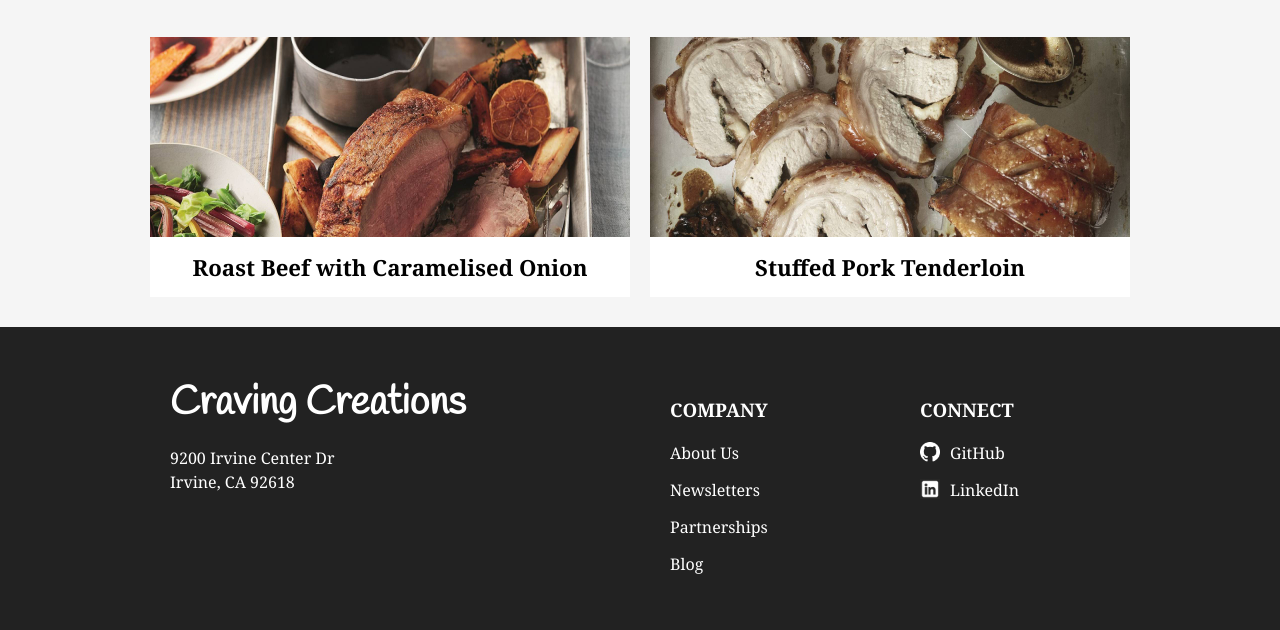
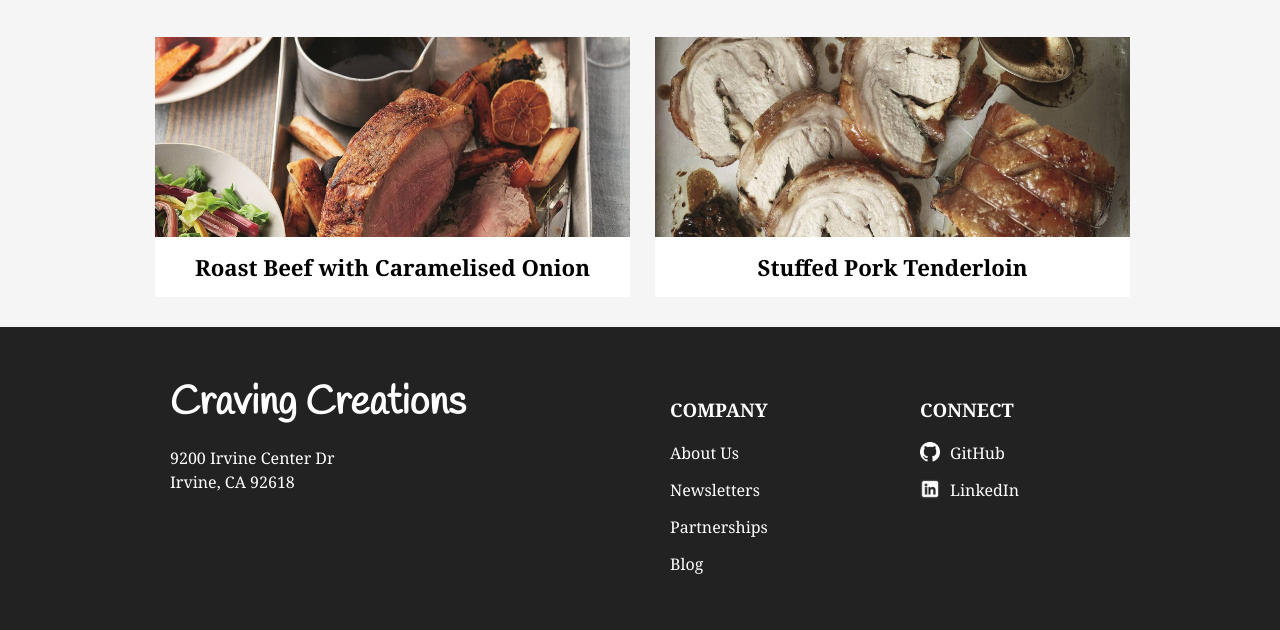
Before and after one commit to andychen97/craving-creations, a website: page index.html in a window 1280 px wide. Shown: the part 912-1542 px from the top of the page. Drawn offline with Linux system fonts and the light colour scheme.

Commit message:
fixed row 2 of home page content.

```diff
--- a/css/styles.css
+++ b/css/styles.css
@@ -192,9 +192,9 @@ form.search-box button {
 
 .half-boxes {
   background-color: white;
-  width: 480px;
+  width: 95%;
   height: 260px;
-  margin: 30px 0;
+  margin: 30px 15px;
 }
 
 .content-recipe-title {
@@ -208,7 +208,7 @@ form.search-box button {
 }
 
 .img-content {
-  width: 480px;
+  width: 100%;
   height: 200px;
 }
 
--- a/index.html
+++ b/index.html
@@ -62,19 +62,23 @@
                 burger to die for.&rdquo;</p>
             </div>
           </div>
-          <div class="row space-around">
+          <div class="row">
+            <div class="col-2">
               <a href="https://www.gordonramsay.com/gr/recipes/roast-beef-with-caramelised-onion-gravy/" target="_blank" rel="noreferrer noopener" class="content-links">
                 <div class="half-boxes">
                   <img src="/images/Foods/roast-beef.jpeg" class="img-content">
                   <h3 class="content-recipe-title">Roast Beef with Caramelised Onion</h3>
                 </div>
               </a>
+            </div>
+            <div class="col-2">
               <a href="https://www.gordonramsay.com/gr/recipes/pork-stuffed-with-manchego-and-membrillo/" target="_blank" rel="noreferrer noopener" class="content-links">
                 <div class="half-boxes">
                   <img src="/images/Foods/stuffed-pork.jpeg" class="img-content">
                   <h3 class="content-recipe-title">Stuffed Pork Tenderloin</h3>
                 </div>
               </a>
+            </div>
           </div>
         </div>
         <div class="row" data-view="results">
```
Lines whose indentation alone changed are shown as unchanged.
